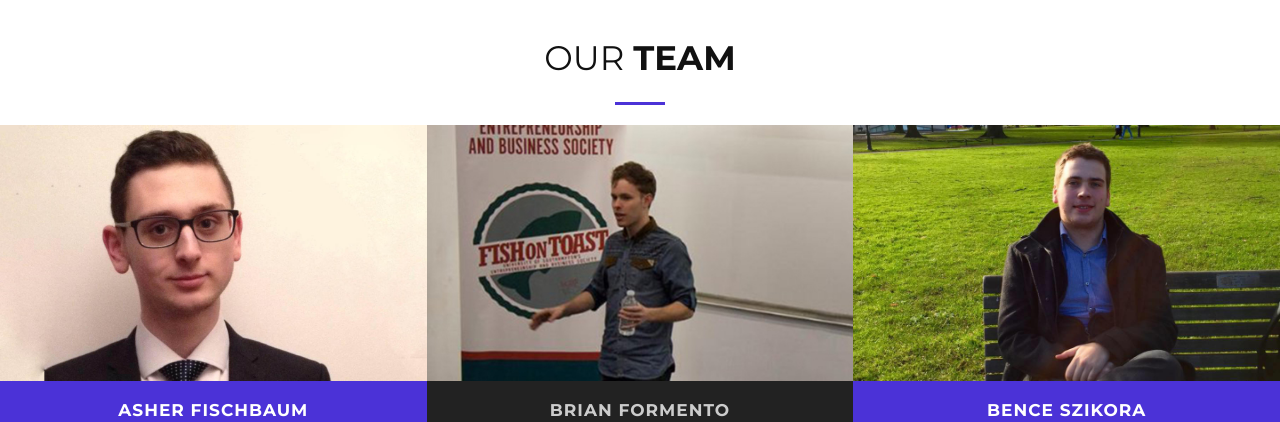
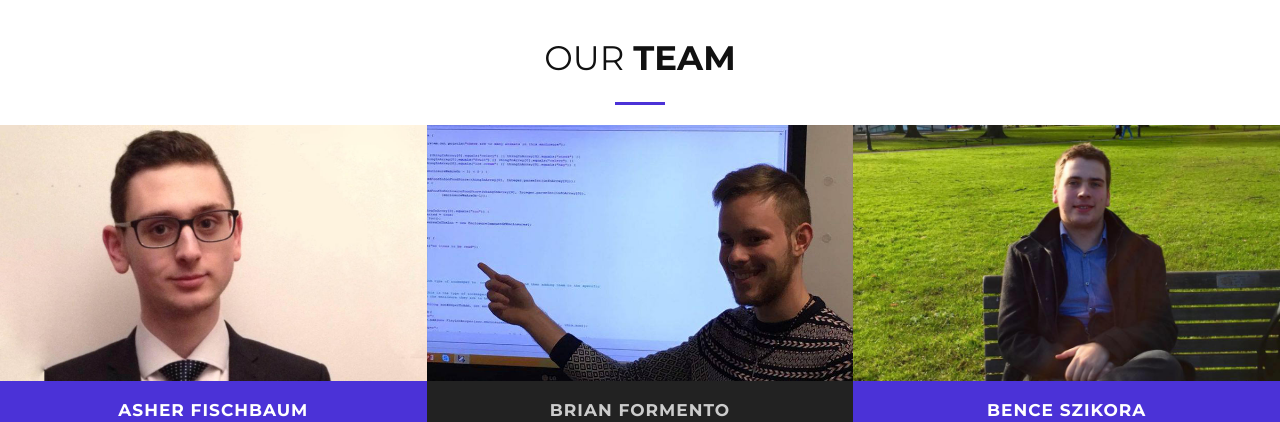
Before and after one commit to ecsentrepreneurs/ecsentrepreneurs.github.io, a plain HTML site: page index.html in a window 1280 px wide. Shown: the part 2880-3302 px from the top of the page. Drawn offline with nearby package versions, Linux system fonts and the light colour scheme; a web font is replaced by a local one.

Commit message:
changed brian img

```diff
--- a/index.html
+++ b/index.html
@@ -296,7 +296,7 @@
 </div>
 <div class="col-md-4 bg-dark no-padding teambox">
 <div class="team-thumb overlay-image view-overlay">
-	<img src="img/brian.jpg" alt="" class="img-responsive">
+	<img src="img/brian.png" alt="" class="img-responsive">
 	<div class="mask team_quote">
 		<div class="port-zoom-link">
 			<p>
```
Also changed, not shown: img/brian.jpg (deleted), img/brian.png (added).
